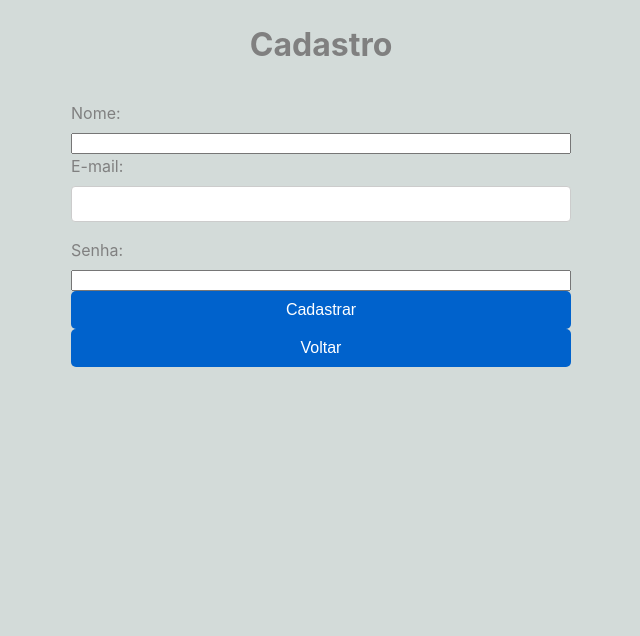
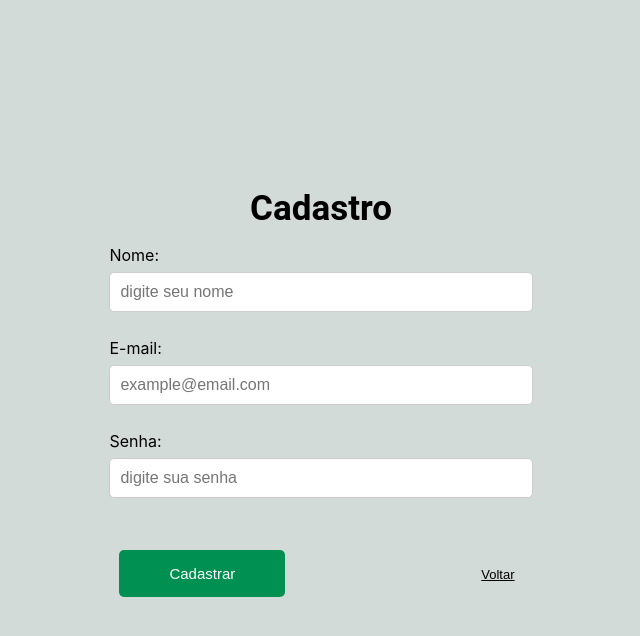
Before and after one commit to GuilhermeMFortes/myDestiny, a React app: page /Cadastro in a window 1280 px wide. Shown: the top 636 px of the page, without its empty margins (319-959 px from the left). Built offline with nearby package versions, Linux system fonts and the light colour scheme; the HTML template or start-up script is replaced by a standard one.

Commit message:
atualização total da aplicação

```diff
--- a/package.json
+++ b/package.json
@@ -1,5 +1,5 @@
 {
-  "name": "financify-frontend",
+  "name": "myDestiny",
   "private": true,
   "version": "0.0.0",
   "type": "module",
--- a/src/Styles/Cadastro.css
+++ b/src/Styles/Cadastro.css
@@ -1,75 +1,75 @@
-/* Container principal */
-.container {
+form {
   display: flex;
   flex-direction: column;
   align-items: center;
-    justify-content: center;
-    height: 100vh;
-    background-color: #f5f5f5;
+  margin-bottom: 1rem;
 }
 
-/* Logo */
-.logo {
-    margin-bottom: 2rem;
+label {
+  margin: 0.5rem 0;
+  color: black;
 }
 
-/* Título */
-.title {
-    font-size: 2rem;
-    margin-bottom: 2rem;
+body {
+  display: flex;
+  justify-content: center;
+  align-items: center;
+  height: 100vh;
+  margin: 0;
+  padding: 0;
 }
 
-/* Formulário */
-.form {
+.register-title {
+  font-family: 'Roboto', sans-serif;
+  font-weight: 700;
+  font-size: 35px;
+  color: black;
   display: flex;
-    flex-direction: column;
+  justify-content: center;
   align-items: center;
-    justify-content: center;
-    background-color: #fff;
-    padding: 2rem;
-    border-radius: 10px;
-    box-shadow: 0 0 10px rgba(0, 0, 0, 0.2);
+  height: 100%;
 }
 
-/* Campos do formulário */
-.form-field {
-    display: flex;
-    flex-direction: column;
-    margin-bottom: 1rem;
-    width: 100%;
+.form-group {
+  margin-bottom: 20px;
 }
 
-/* Label do campo */
-.form-field label {
-    font-size: 1rem;
-    font-weight: bold;
-    margin-bottom: 0.5rem;
+.form-group label {
+  display: block;
+  margin-bottom: 5px;
 }
 
-/* Input do campo */
-.form-field input {
-    font-size: 1rem;
-    padding: 0.5rem;
+.form-group input[type="text"],
+.form-group input[type="email"],
+.form-group input[type="password"] {
+  width: 100%;
+  padding: 10px;
+  font-size: 16px;
   border-radius: 5px;
-    border: none;
-    background-color: #f5f5f5;
+  border: 1px solid #ccc;
+  box-sizing: border-box;
 }
 
-/* Botão de envio */
-.submit-button {
-    margin-top: 1rem;
-    font-size: 1rem;
-    font-weight: bold;
-    padding: 0.5rem 1rem;
+.btn-cadastrar {
+  background-color: #009051;
+  border: none;
+  color: white;
+  cursor: pointer;
+  padding: 15px 50px;
+  text-align: center;
+  display: inline-block;
+  font-size: 15px;
+  margin: 20px 10px;
   border-radius: 5px;
-    border: none;
-    background-color: #0062cc;
-    color: #fff;
-    cursor: pointer;
 }
 
-/* Mensagem de erro */
-.error-message {
-    margin-top: 1rem;
-    color: #ff0000;
+.btn-voltar {
+  font-size: 1.2rem;
+  padding: 0.5rem 1.5rem;
+  border-radius: 0.5rem;
+  border: none;
+  color: black;
+  cursor: pointer;
+  background-color: transparent;
+  text-decoration: underline;
 }
--- a/src/Styles/CatalogoViagens.css
+++ b/src/Styles/CatalogoViagens.css
@@ -11,6 +11,7 @@
   width: 300px;
   padding: 10px;
   box-shadow: 0px 0px 5px 0px #ccc;
+  background-color: #f0ecec;
 }
 
 .destino-card-img {
@@ -24,15 +25,18 @@
   margin-top: 10px;
   margin-bottom: 5px;
   font-size: 20px;
+  color: black;
 }
 
 .destino-card-desc {
   margin-bottom: 10px;
+  color: black;
 }
 
 .destino-card-price {
   margin-top: 10px;
   font-weight: bold;
+  color: black;
 }
 
 .destino-card-btn {
@@ -45,6 +49,37 @@
   transition: background-color 0.2s;
 }
 
-.destino-card-btn:hover {
-  background-color: #0062cc;
+.catalogo-title {
+  font-family: 'Roboto', sans-serif;
+  font-weight: 700;
+  font-size: 35px;
+  color: black;
+  display: flex;
+  justify-content: center;
+  align-items: center;
+  height: 100%;
 }
+
+.logout-container {
+  position: fixed;
+  margin-top: 50px;
+  margin-right: 50px;
+  top: 0;
+  right: 0;
+  padding: 10px;
+}
+
+.logout-button {
+  background-color: #b90b0b;
+  color: #fff;
+  border: none;
+  padding: 10px 20px;
+  font-size: 16px;
+  border-radius: 5px;
+  cursor: pointer;
+  transition: all 0.2s ease-in-out;
+}
+
+.logout-button:hover {
+  background-color: #ff453a;
+}
--- a/src/Styles/Login.css
+++ b/src/Styles/Login.css
@@ -1,56 +1,77 @@
-.login-container {
+form {
   display: flex;
   flex-direction: column;
   align-items: center;
-  margin-top: 50px;
+  margin-bottom: 1rem;
 }
 
-.h1 {
-  font-size: 36px;
-  margin-bottom: 30px;
+label {
+  margin: 0.5rem 0;
+  color: black;
 }
 
-.form {
+body {
   display: flex;
-  flex-direction: column;
+  justify-content: center;
   align-items: center;
+  height: 100vh;
+  margin: 0;
+  padding: 0;
 }
 
-.form-group {
-  margin-bottom: 20px;
+.log-in-btn-enter {
+  background-color: #009051;
+  border: none;
+  color: white;
+  cursor: pointer;
+  padding: 15px 50px;
+  text-align: center;
+  display: inline-block;
+  font-size: 15px;
+  margin: 20px 10px;
+  border-radius: 5px;
 }
 
-.label {
-  display: block;
-  font-size: 18px;
-  margin-bottom: 10px;
+
+.log-in-btn-pass {
+  margin-top: 10px;
+  border: none;
+  background-color: transparent;
+  color: black;
+  cursor: pointer;
+  padding: 8px 16px;
+  text-align: right;
+  display: inline-block;
+  font-size: 14px;
+  margin: 8px 2px 2px 280px;
+  border-radius: 5px;
+  text-decoration: underline;
+  font-size: 13px;
 }
 
-.input {
-  padding: 10px;
-  font-size: 16px;
+.log-in-btn-register {
+  margin-top: 10px;
+  border: none;
+  background-color: transparent;
+  color: black;
+  cursor: pointer;
+  padding: 8px 16px;
+  text-align: right;
+  display: inline-block;
+  font-size: 14px;
+  margin: 2px 2px 2px 310px;
   border-radius: 5px;
-  border: none;
-  box-shadow: 1px 1px 5px rgba(0, 0, 0, 0.3);
-  width: 100%;
-  max-width: 400px;
+  text-decoration: underline;
+  font-size: 13px;
 }
 
-.button {
-  background-color: #0062cc;
-  color: #fff;
-  border: none;
-  border-radius: 5px;
-  padding: 10px 20px;
-  font-size: 16px;
-  cursor: pointer;
-  transition: background-color 0.3s ease;
+.login-title {
+  font-family: 'Roboto', sans-serif;
+  font-weight: 700;
+  font-size: 35px;
+  color: black;
+  display: flex;
+  justify-content: center;
+  align-items: center;
+  height: 100%;
 }
-
-.button:hover {
-  background-color: #004499;
-}
-
-.button:active {
-  background-color: #003d80;
-}
--- a/src/Styles/RecuperarSenha.css
+++ b/src/Styles/RecuperarSenha.css
@@ -1,37 +1,60 @@
-form {
-    display: flex;
-    flex-direction: column;
-    max-width: 500px;
-    margin: 0 auto;
+label {
+  margin: 0.5rem 0;
+  color: black;
 }
 
-label {
-    margin-bottom: 0.5rem;
+body {
+  display: flex;
+  justify-content: center;
+  align-items: center;
+  height: 100vh;
+  margin: 0;
+  padding: 0;
 }
 
-input[type="email"] {
-    padding: 0.5rem;
-    margin-bottom: 1rem;
-    border-radius: 4px;
-    border: 1px solid #ccc;
-    font-size: 1rem;
+.rec-title {
+  font-family: 'Roboto', sans-serif;
+  font-weight: 700;
+  font-size: 35px;
+  color: black;
+  display: flex;
+  justify-content: center;
+  align-items: center;
+  height: 100%;
 }
 
-button[type="submit"] {
-    background-color: #0062cc;
-    color: #fff;
-    border: none;
-    padding: 0.5rem 1rem;
-    border-radius: 4px;
-    font-size: 1rem;
-    cursor: pointer;
+.btn-voltar {
+  margin-top: 10px;
+  border: none;
+  background-color: transparent;
+  color: black;
+  cursor: pointer;
+  padding: 8px 16px;
+  text-align: right;
+  display: inline-block;
+  font-size: 14px;
+  margin: 8px 2px 2px 170px;
+  border-radius: 5px;
+  text-decoration: underline;
+  font-size: 13px;
 }
 
-button[type="submit"]:hover {
-    background-color: #004999;
+.btn-enviar-senha {
+  background-color: #009051;
+  border: none;
+  color: white;
+  cursor: pointer;
+  padding: 15px 50px;
+  text-align: center;
+  display: inline-block;
+  font-size: 15px;
+  margin: 20px 10px;
+  border-radius: 5px;
 }
 
-h1 {
-    text-align: center;
-    margin-bottom: 2rem;
+.form-group {
+  display: flex;
+  flex-direction: column;
+  width: 100%;
+  margin-bottom: 1rem;
 }
--- a/src/pages/Cadastro.jsx
+++ b/src/pages/Cadastro.jsx
@@ -1,6 +1,6 @@
 import React, { useState } from 'react';
 import '../Styles/Cadastro.css'
-import { Navigate, useNavigate } from 'react-router-dom';
+import { useNavigate } from 'react-router-dom';
 
 function Cadastro(props) {
   const navigate = useNavigate()
@@ -33,21 +33,30 @@ function Cadastro(props) {
   };
 
   return (
+    <div className='body'>
+    <div className='register-title'>Cadastro</div>
     <div>
-      <h1>Cadastro</h1>
-      <form onSubmit={handleSubmit}>
-        <label htmlFor="nome">Nome:</label>
-        <input type="text" id="nome" value={nome} onChange={handleNomeChange} />
+       <form onSubmit={handleSubmit}>
+    <div className='form-group'>
+      <label htmlFor="nome">Nome:</label>
+      <input type="text" placeholder='digite seu nome' id="nome" value={nome} onChange={handleNomeChange} />
+    </div>
+    <div className='form-group'>
+        <label htmlFor="email">E-mail:</label>
+        <input type="email" placeholder='example@email.com' id="email" value={email} onChange={handleEmailChange} />
+    </div>
+    <div  className='form-group'>
+        <label htmlFor="senha">Senha:</label>
+        <input type="password" placeholder='digite sua senha' id="senha" value={senha} onChange={handleSenhaChange} />
+    </div>
+        </form>
+    </div>
 
-        <label htmlFor="email">E-mail:</label>
-        <input type="email" id="email" value={email} onChange={handleEmailChange} />
+    <div>
+        <button className='btn-cadastrar' onClick={handleLogin}>Cadastrar</button>
+        <button className="btn-voltar" onClick={handleLogin}>Voltar</button>
+    </div>
 
-        <label htmlFor="senha">Senha:</label>
-        <input type="password" id="senha" value={senha} onChange={handleSenhaChange} />
-
-        <button className='button' onClick={handleLogin}>Cadastrar</button>
-        <button className="button" onClick={handleLogin}>Voltar</button>
-      </form>
     </div>
   );
 }
--- a/src/pages/Login.jsx
+++ b/src/pages/Login.jsx
@@ -30,13 +30,14 @@ function Login(props) {
   };
 
   return (
-    <div className="login-container">
-      <h1>Login</h1>
+    <div>
+      <div className="login-title">Login</div>
       <form onSubmit={handleSubmit}>
         <div className="form-group">
           <label htmlFor="email">Email</label>
           <input
             type="email"
+            placeholder="example@gmail.com"
             id="email"
             value={email}
             onChange={handleEmailChange}
@@ -46,17 +47,21 @@ function Login(props) {
           <label htmlFor="password">Password</label>
           <input
             type="password"
+            placeholder="digite sua senha"
             id="password"
             value={password}
             onChange={handlePasswordChange}
           />
         </div>
-        <button type="submit">Login</button>
-        <button className="button" onClick={handleRecSenha}>
+
+        <button className="log-in-btn-pass" onClick={handleRecSenha}>
           Recuperar senha
         </button>
-        <button className="button" onClick={handleRegister}>
+        <button className="log-in-btn-register" onClick={handleRegister}>
           Cadastre-se
+        </button>
+        <button className="log-in-btn-enter" onClick={handleSubmit}>
+          Entrar
         </button>
       </form>
     </div>
--- a/src/pages/RecuperarSenha.jsx
+++ b/src/pages/RecuperarSenha.jsx
@@ -11,13 +11,16 @@ function RecuperarSenha(props) {
   return (
 
     <div>
-      <h1>Recuperação de Senha</h1>
+        <div className='rec-title'>Recuperação de senha</div>
       <form>
-        <label htmlFor="email">E-mail:</label>
-        <input type="email" id="email" name="email" />
-
-        <button className='button' onClick={handleLogin}>Enviar</button>
-        <button className="button" onClick={handleLogin}>Voltar</button>
+        <div className='form-group'>
+          <label htmlFor="email">E-mail:</label>
+          <input type="email" placeholder='example@email.com' id="email" name="email" />
+        </div>
+        <div>
+          <button className='btn-enviar-senha' onClick={handleLogin}>Enviar</button>
+          <button className="btn-voltar" onClick={handleLogin}>Voltar</button>
+        </div>
       </form>
     </div>
   );
```
Also changed, not shown: src/pages/CatalogoViagens.jsx (+9 -8 lines), 1 other file (tests, documents, lock files or other folders). Lines whose indentation alone changed are shown as unchanged.
